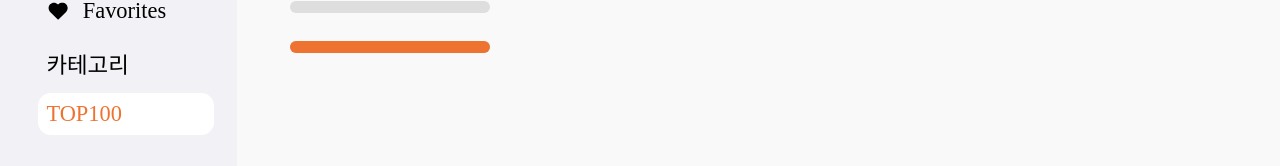
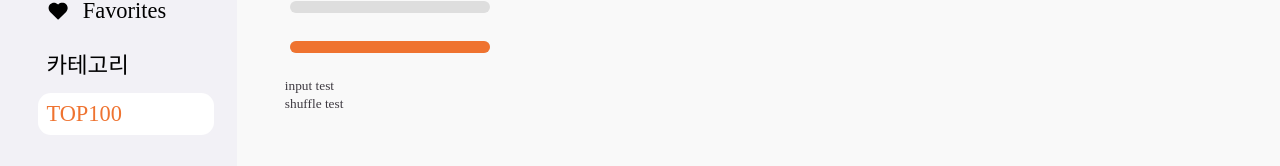
Before and after one commit to jsb8740/FarvoriteMusicList, a Vue app: page / in a window 1280 px wide. Shown: the part 231-397 px from the top of the page. Built offline with nearby package versions, Linux system fonts and the light colour scheme; a web font is replaced by a local one.

Commit message:
컴포넌트 테스트

```diff
--- a/src/views/HomeView.vue
+++ b/src/views/HomeView.vue
@@ -11,6 +11,8 @@
             <AppProgressBar type="music-palyer"></AppProgressBar>
             <br />
             <AppProgressBar type="sound"></AppProgressBar>
+            <br />
+            <MusicListShuffleVue></MusicListShuffleVue>
           </div>
         </PlayList>
       </div>
@@ -24,6 +26,7 @@ import PlayListItem from "@/components/playList/PlayListItem.vue";
 import PlayList from "@/components/playList/PlayList.vue";
 import SoundController from "@/components/musicController/SoundController.vue";
 import AppProgressBar from "@/components/common/AppProgressBar.vue";
+import MusicListShuffleVue from "@/components/musicController/MusicListShuffle.vue";
 </script>
 <style scoped lang="scss">
 img {
```
